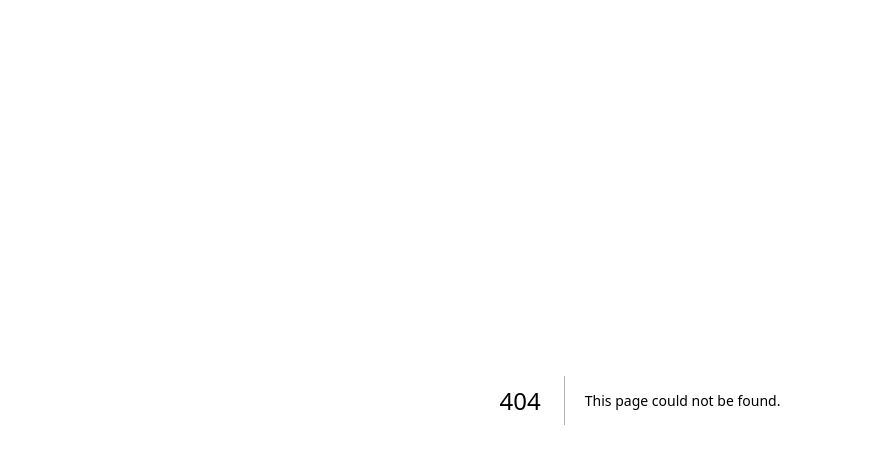
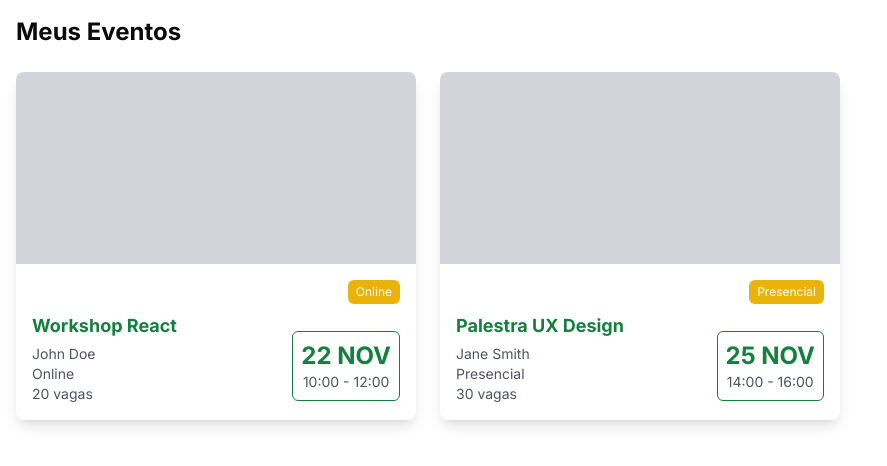
Before and after one commit to giovanne-aquino/app-eventos-IFSP, a Next.js app: page /admin/eventos in a window 1280 px wide. Before the commit this address had no page. Shown: the top 466 px of the page, without its empty margins (0-887 px from the left). Built offline with nearby package versions, Linux system fonts and the light colour scheme.

Commit message:
Criação da página de eventos e do componente eventoCard

```diff
--- /dev/null
+++ b/src/app/admin/eventos/page.js
@@ -0,0 +1,38 @@
+import React from "react";
+import EventoCard from "@/components/ui/eventoCard";
+
+const eventosMock = [
+    {
+        id: 1,
+        titulo: 'Workshop React',
+        organizador: 'John Doe',
+        tipo: 'Online',
+        vagas: '20',
+        data: '22 NOV',
+        horario: '10:00 - 12:00',
+    },
+    {
+        id: 2,
+        titulo: 'Palestra UX Design',
+        organizador: 'Jane Smith',
+        tipo: 'Presencial',
+        vagas: '30',
+        data: '25 NOV',
+        horario: '14:00 - 16:00',
+    },
+];
+
+const EventosPage = () => {
+    return (
+        <div className="container mx-auto p-4">
+            <h1 className="text-2xl font-bold mb-6">Meus Eventos</h1>
+            <div className="grid grid-cols-1 md:grid-cols-2 lg:grid-cols-3 gap-6">
+                {eventosMock.map((evento) => (
+                    <EventoCard key={evento.id} evento={evento} />
+                ))}
+            </div>
+        </div>
+    );
+};
+
+export default EventosPage;
--- /dev/null
+++ b/src/components/ui/eventoCard.jsx
@@ -0,0 +1,38 @@
+import React from 'react';
+
+const EventoCard = ({ evento }) => {
+    return (
+        <div className="bg-white rounded-lg shadow-lg overflow-hidden flex flex-col mb-6">
+            {/* Imagem do evento */}
+            <div className="bg-gray-300 w-full h-48">
+                {/* Espaço reservado para imagem */}
+            </div>
+
+            {/* Informações do evento */}
+            <div className="flex-1 p-4 flex flex-col">
+                <span className="self-end w-fit bg-yellow-500 text-white text-xs px-2 py-1 rounded-md mb-2">
+                    {evento.tipo}
+                </span>
+
+                <div className="flex flex-row justify-between">
+                    <div>
+                        <h2 className="font-bold text-lg text-green-700 mb-1">{evento.titulo}</h2>
+                        <p className="text-gray-600 text-sm">{evento.organizador}</p>
+                        <p className="text-gray-600 text-sm">{evento.tipo}</p>
+                        <p className="text-gray-600 text-sm">{evento.vagas} vagas</p>
+                    </div>
+
+                    {/* Data e Inscrição */}
+                    <div className="flex items-center justify-between mt-4">
+                        <div className="flex flex-col text-center border border-green-700 rounded-md p-2">
+                            <h3 className="text-2xl font-bold text-green-700">{evento.data}</h3>
+                            <p className="text-sm text-gray-600">{evento.horario}</p>
+                        </div>
+                    </div>
+                </div>
+            </div>
+        </div>
+    );
+};
+
+export default EventoCard;
```
Also changed, not shown: src/app/public/atividade/page.js (renamed from src/app/page.js).
